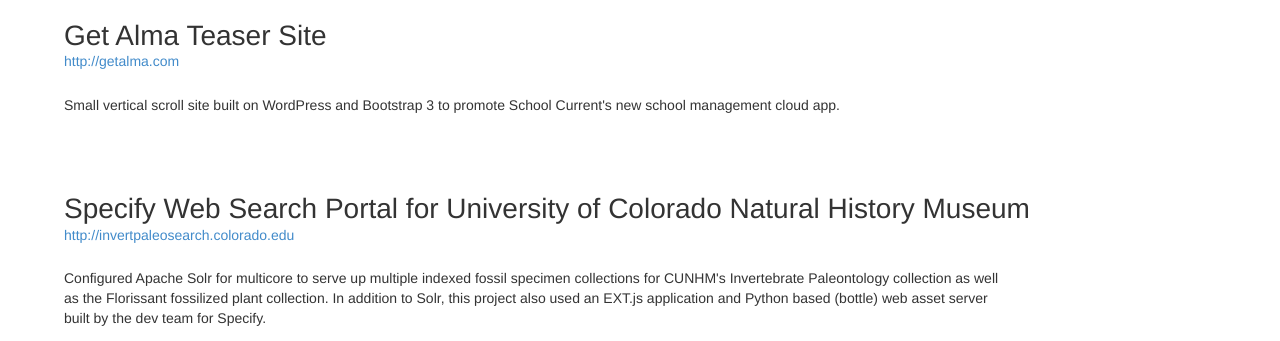
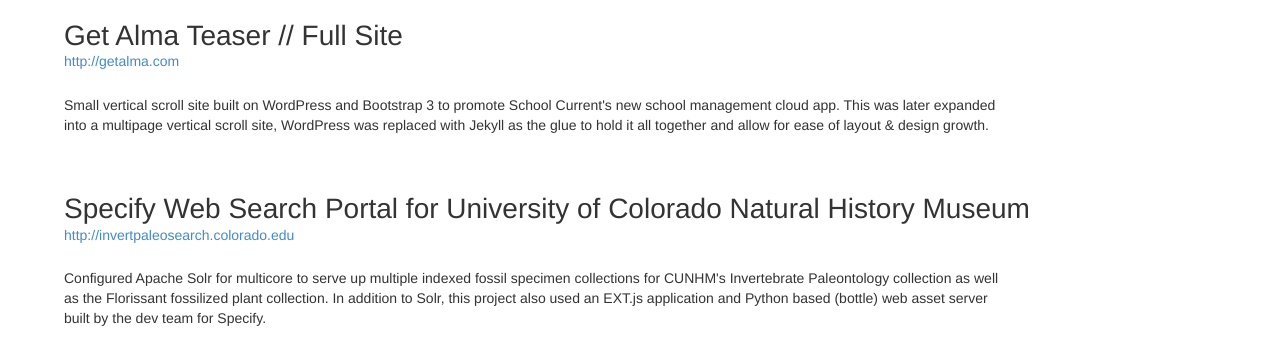
Before and after one commit to jlauters/jlauters.github.io, a plain HTML site: page index.html in a window 1280 px wide. Shown: the part 459-800 px from the top of the page. Drawn offline with nearby package versions, Linux system fonts and the light colour scheme; no server answers.

Commit message:
updated Alma description

```diff
--- a/index.html
+++ b/index.html
@@ -59,11 +59,13 @@
 
               <div class="portfolio-item">
                   <div class="portfolio-info">
-                      <h5>Get Alma Teaser Site</h5>
+                      <h5>Get Alma Teaser // Full Site</h5>
                       <a href="http://getalma.com">http://getalma.com</a>
                       <p class="portfolio-description">
                           Small vertical scroll site built on WordPress and Bootstrap 3 to promote School Current's
-                          new school management cloud app.
+                          new school management cloud app. This was later expanded into a multipage vertical scroll site,
+                          WordPress was replaced with Jekyll as the glue to hold it all together and allow for ease of layout &amp;
+                          design growth.
                       </p>
                   </div>
               </div>
```
